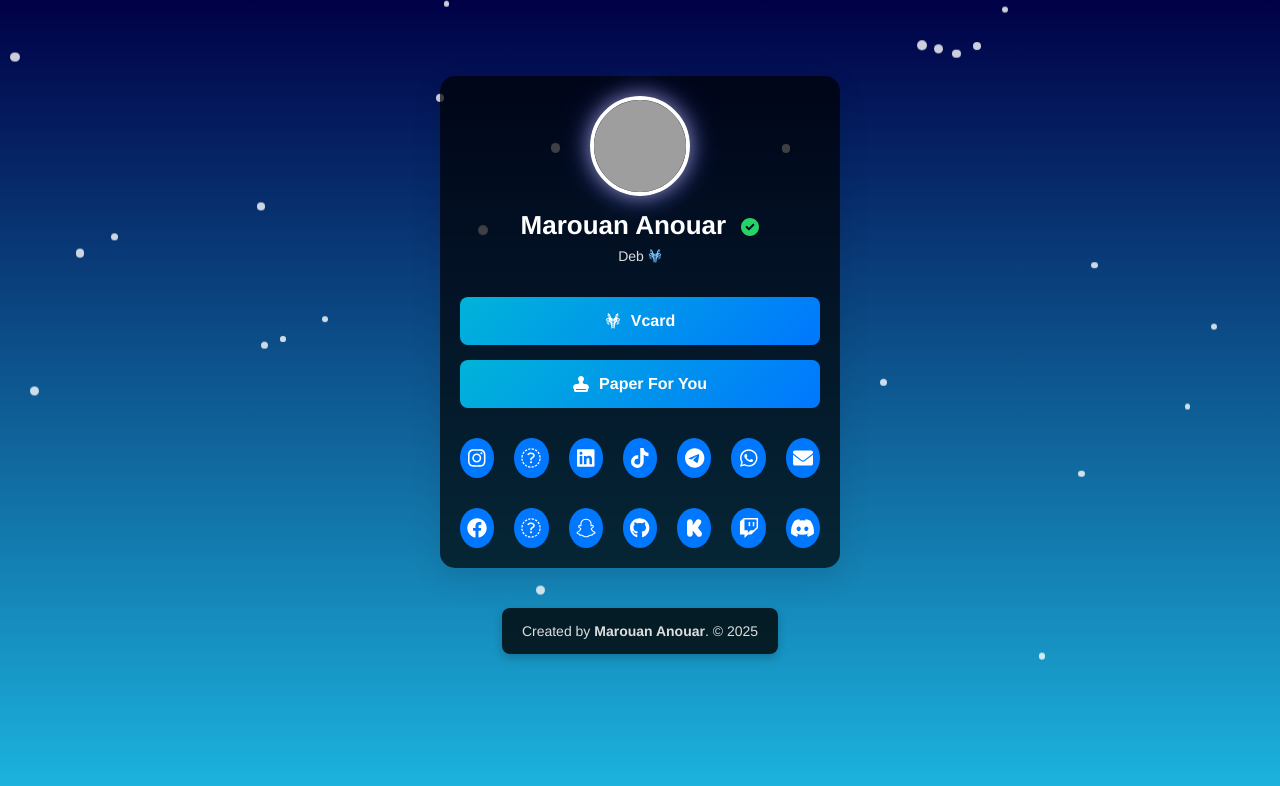
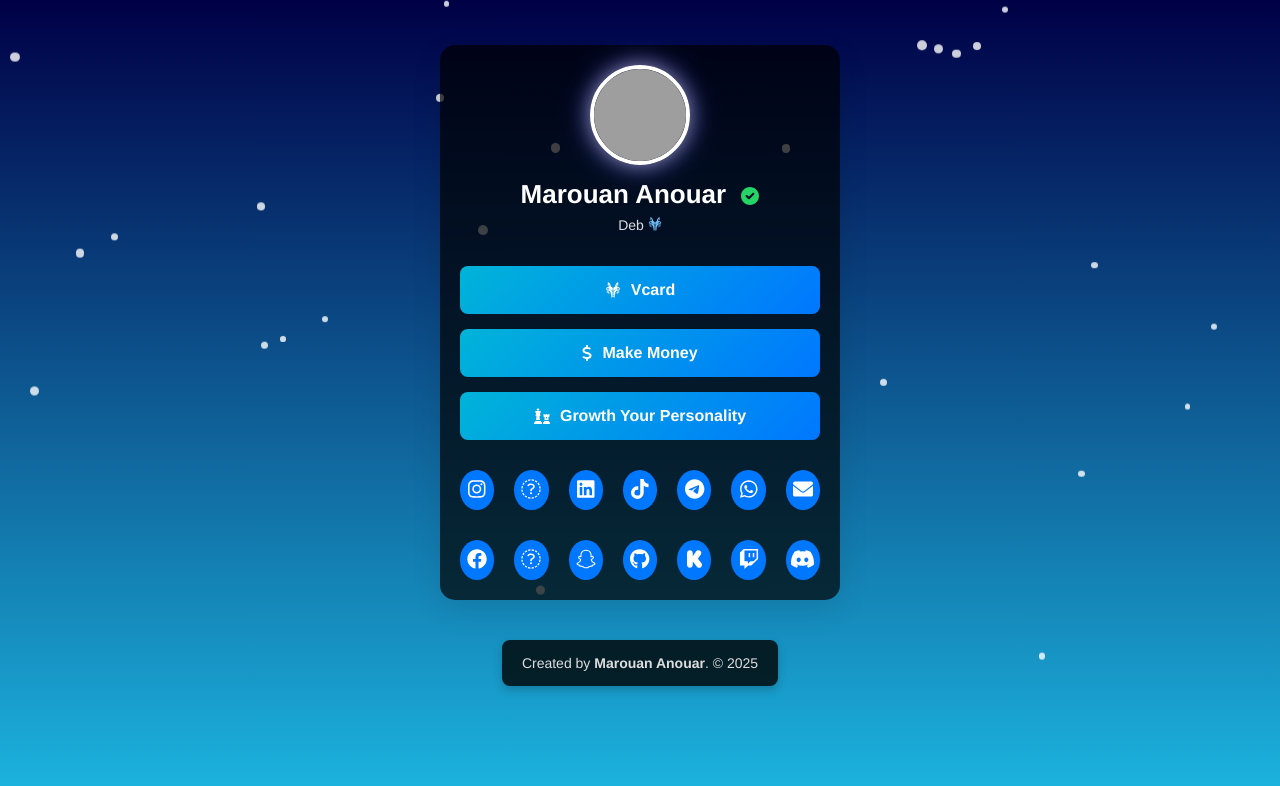
Before and after one commit to marouananouar/Deb, a plain HTML site: page index.html in a window 1280 px wide. Drawn offline with Linux system fonts and the light colour scheme; grey boxes are pictures that could not be loaded.

Commit message:
Update index.html

```diff
--- a/index.html
+++ b/index.html
@@ -27,7 +27,8 @@
 
     <div class="links-section">
   <a href="https://marouananouar.github.io/vcard/" target="_blank" class="link"><i class="fa-brands fa-wolf-pack-battalion"></i> Vcard</a>
-  <a href="https://marouananouar.github.io/paper/" target="_blank" class="link"><i class="fa-solid fa-stamp"></i> Paper For You</a>
+  <a href="https://marouananouar.github.io/paper/" target="_blank" class="link"><i class="fa-solid fa-dollar-sign"></i> Make Money</a>
+  <a href="https://marouananouar.github.io/paper2/" target="_blank" class="link"><i class="fa-solid fa-chess"></i> Growth Your Personality</a>
 </div>
 
 
```
